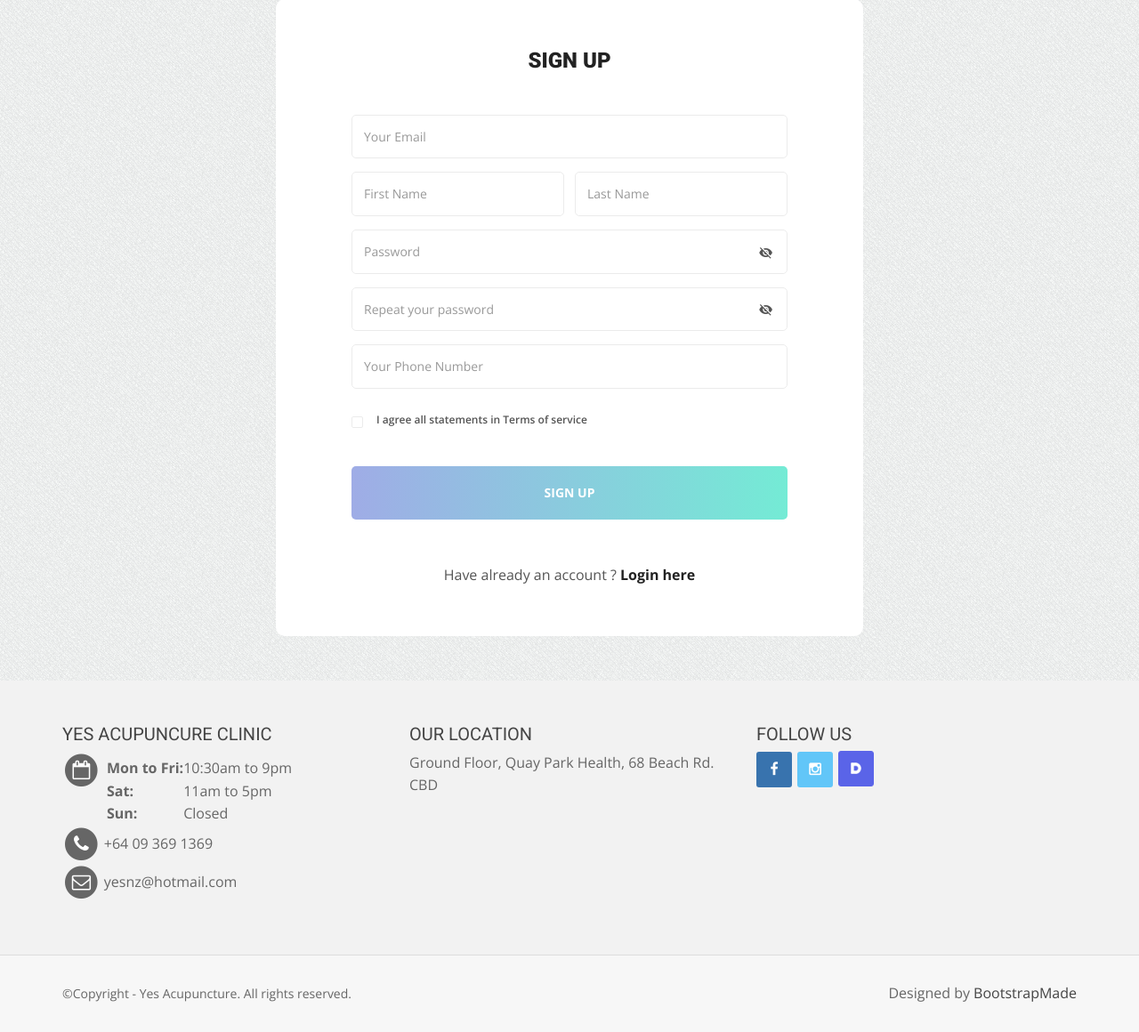
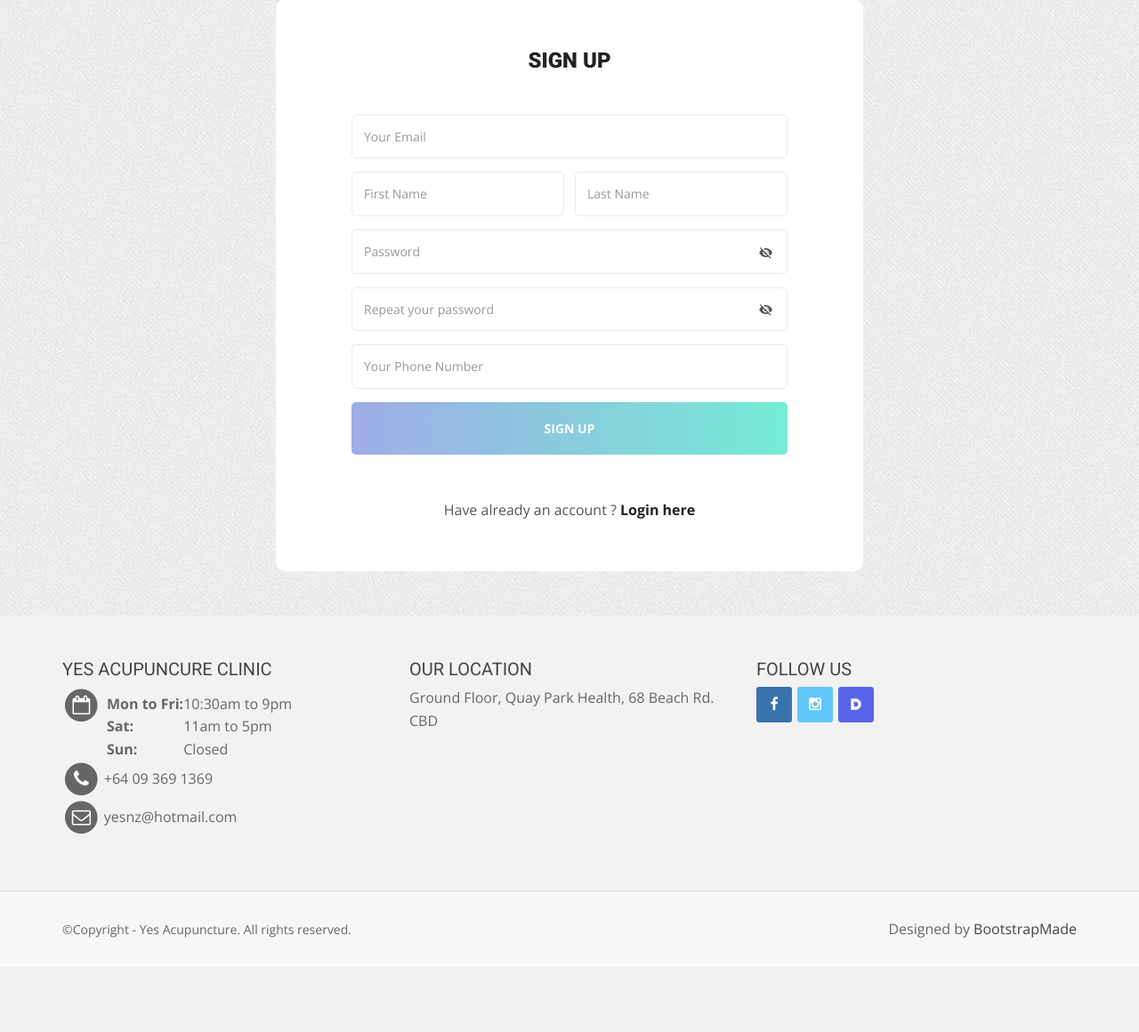
Before and after one commit to myunghwapark/yesAcupucture, a PHP site: page /pages/auth/signup.php in a window 1280 px wide. Shown: the part 191-1351 px from the top of the page at 89% size. After the commit the page ends 1245 px from the top, so only its background shows below. Run offline with PHP 8.4, Linux system fonts and the light colour scheme.

Commit message:
Remove unnecessary checkbox

```diff
--- a/database/database.php
+++ b/database/database.php
@@ -12,6 +12,7 @@
 	$user = "root";
 	$password = "aldtkfkd83";
 */
+
 	// heroku
 
 	$host = "us-cdbr-iron-east-02.cleardb.net";
--- a/pages/auth/login.php
+++ b/pages/auth/login.php
@@ -20,10 +20,6 @@
                         <div class="form-group">
                             <input type="password" class="form-input" name="password" id="password" placeholder="Password" maxlength="20" minlength="8" />
                             <span toggle="#password" class="zmdi zmdi-eye-off field-icon toggle-password"></span>
-                        </div>
-                        <div class="form-group">
-                            <input type="checkbox" name="agree-term" id="agree-term" class="agree-term" />
-                            <label for="agree-term" class="label-agree-term"><span><span></span></span>Remember me</label>
                         </div>
                         <div class="form-group">
                             <input type="submit" name="submit" id="submit" class="form-submit" value="Sign in"/>
--- a/pages/auth/signup.php
+++ b/pages/auth/signup.php
@@ -34,17 +34,8 @@
                             <input type="number" class="form-input" name="phoneNumber" id="phoneNumber" placeholder="Your Phone Number"/>
                         </div>
                         <div class="form-group">
-                            <input type="checkbox" name="agreeTerm" id="agreeTerm" class="agree-term" />
-                            <label for="agree-term" class="label-agree-term"><span><span></span></span>I agree all statements in  <a href="#" class="term-service">Terms of service</a></label>
-                        </div>
-                        <div class="form-group">
                             <input type="submit" name="submit" id="submit" class="form-submit" value="Sign up"/>
                         </div>
-                        <!--
-                        <div class="form-group">
-                              <input type="text" class="form-input" name="encryptedPassword" id="encryptedPassword" placeholder="encrypted Password"/>
-                        </div>
-                    -->
                     </form>
                     <p class="loginhere">
                         Have already an account ? <a href="<?=$siteLink?>pages/auth/login.php" class="loginhere-link">Login here</a>
```
